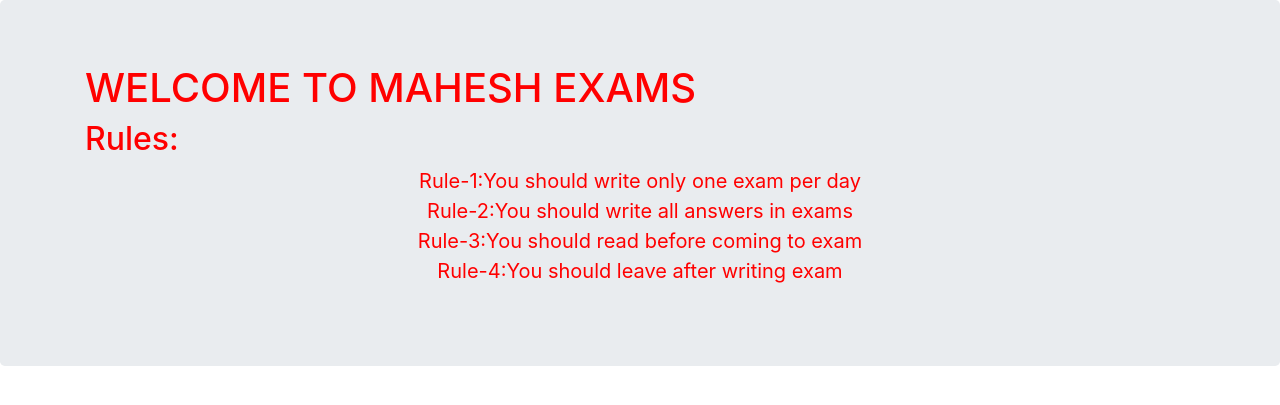
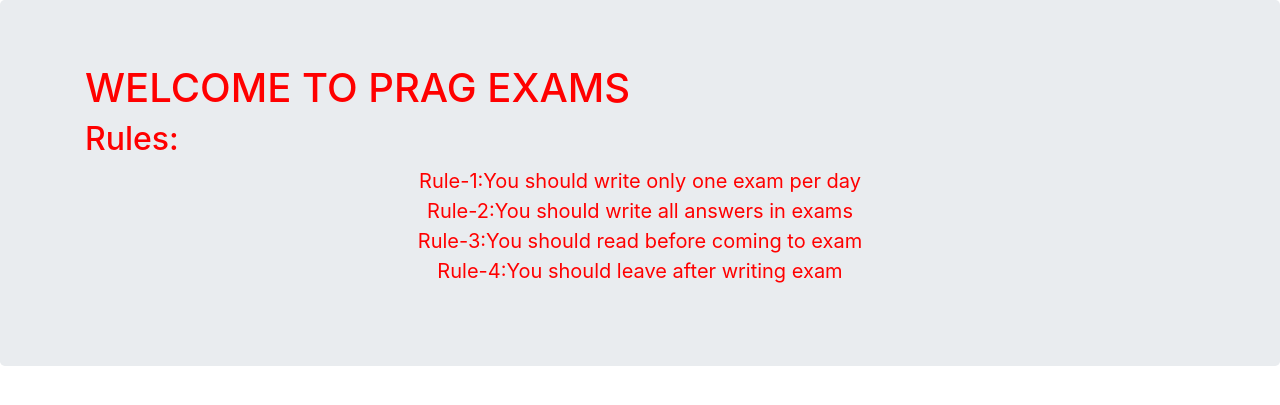
Before and after one commit to pragyandeep1/PragExams, a Django app: template templates/testapp/home.html in a window 1280 px wide. Shown: the part 62-467 px from the top of the page. Run offline with Django 5.2, Linux system fonts and the light colour scheme; the template is opened without the code that fills it, so the values that code supplies are empty.

Commit message:
Home Update Push
updated the home template file

```diff
--- a/templates/testapp/home.html
+++ b/templates/testapp/home.html
@@ -2,7 +2,7 @@
 {% block body_block %}
 <div class="jumbotron">
   <div class="container">
-    <h1>Welcome To MAHESH EXAMS</h1>
+    <h1>Welcome To Prag Exams</h1>
     <h2>Rules:</h2>
     <ul>
       <li>Rule-1:You should write only one exam per day</li>
```
